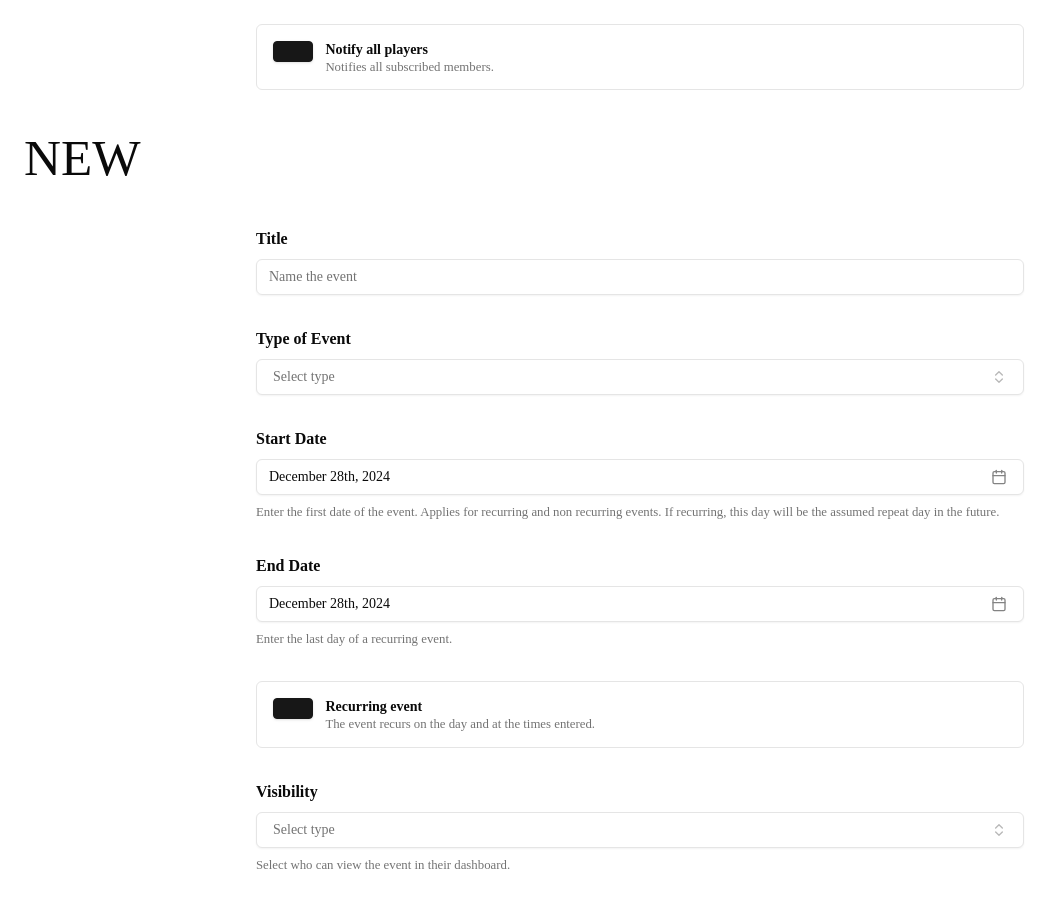
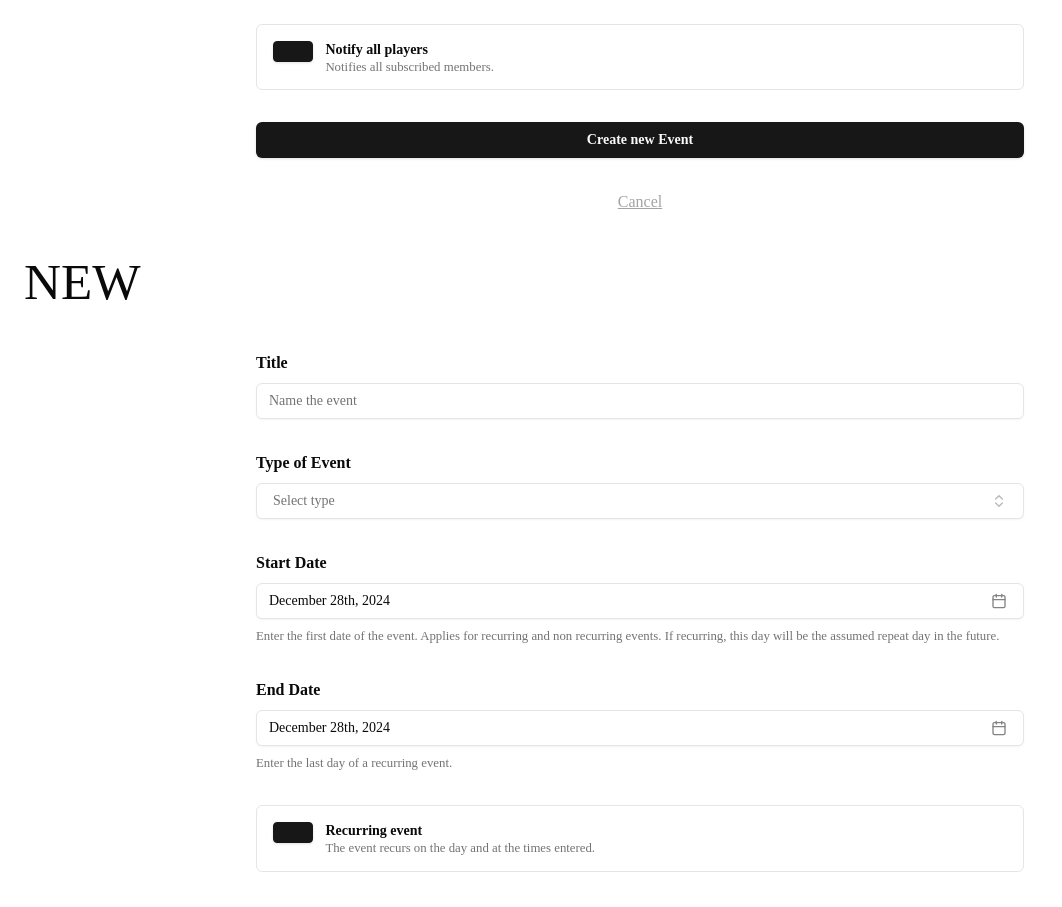
Before and after one commit to Sisahga/Sportganise, a React (Vite) app in the folder frontend/: page /pages/CreateTrainingSessionPage in a window 1280 px wide. Shown: the part 1420-2327 px from the top of the page, without its empty margins (0-1062 px from the left). Built offline with nearby package versions, Linux system fonts and the light colour scheme.

Commit message:
feat(303): form submit button and cancel

```diff
--- a/frontend/src/components/CreateTrainingSessionForm/CreateTrainingSessionForm.tsx
+++ b/frontend/src/components/CreateTrainingSessionForm/CreateTrainingSessionForm.tsx
@@ -549,6 +549,16 @@ export default function CreateTrainingSessionForm() {
             </FormItem>
           )}
         />
+
+        {/** Submit Button */}
+        <Button type="submit" className="w-full font-semibold">
+          Create new Event
+        </Button>
+        <div className="text-center self-center">
+          <a href="../" className="underline text-neutral-400">
+            Cancel
+          </a>
+        </div>
       </form>
     </Form>
   );
```
